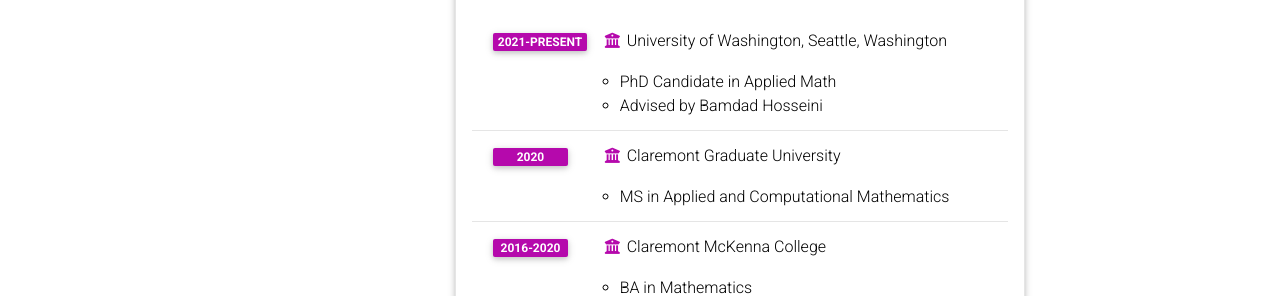
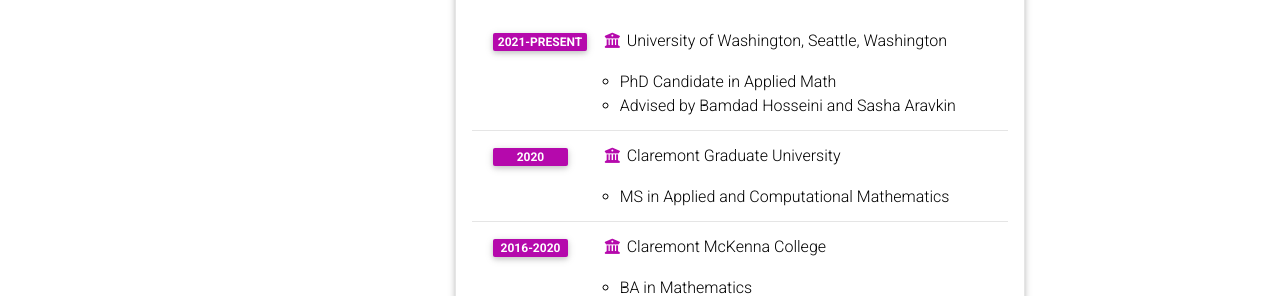
Before and after one commit to AHsu98/AHsu98.github.io, a Jekyll site: the page built from _pages/cv.md, in a window 1280 px wide and 900 px high. Shown: the part 404-700 px from the top of the window. Built offline with Jekyll 4.4.1, drawn with Linux system fonts in a browser that asks for light colours; comment, search, counter and statistics services are not loaded; a style sheet for code colours, icons or effects is not loaded.

Commit message:
Updated cv data

```diff
--- a/_data/cv.yml
+++ b/_data/cv.yml
@@ -12,7 +12,7 @@
       year: 2021-Present
       description:
         - PhD Candidate in Applied Math
-        - Advised by Bamdad Hosseini
+        - Advised by Bamdad Hosseini and Sasha Aravkin
 
     - degree: MS in Applied and Computational Mathematics
       institution: Claremont Graduate University
```
Also changed, not shown: _pages/about_me.md (+1 -1 lines).
